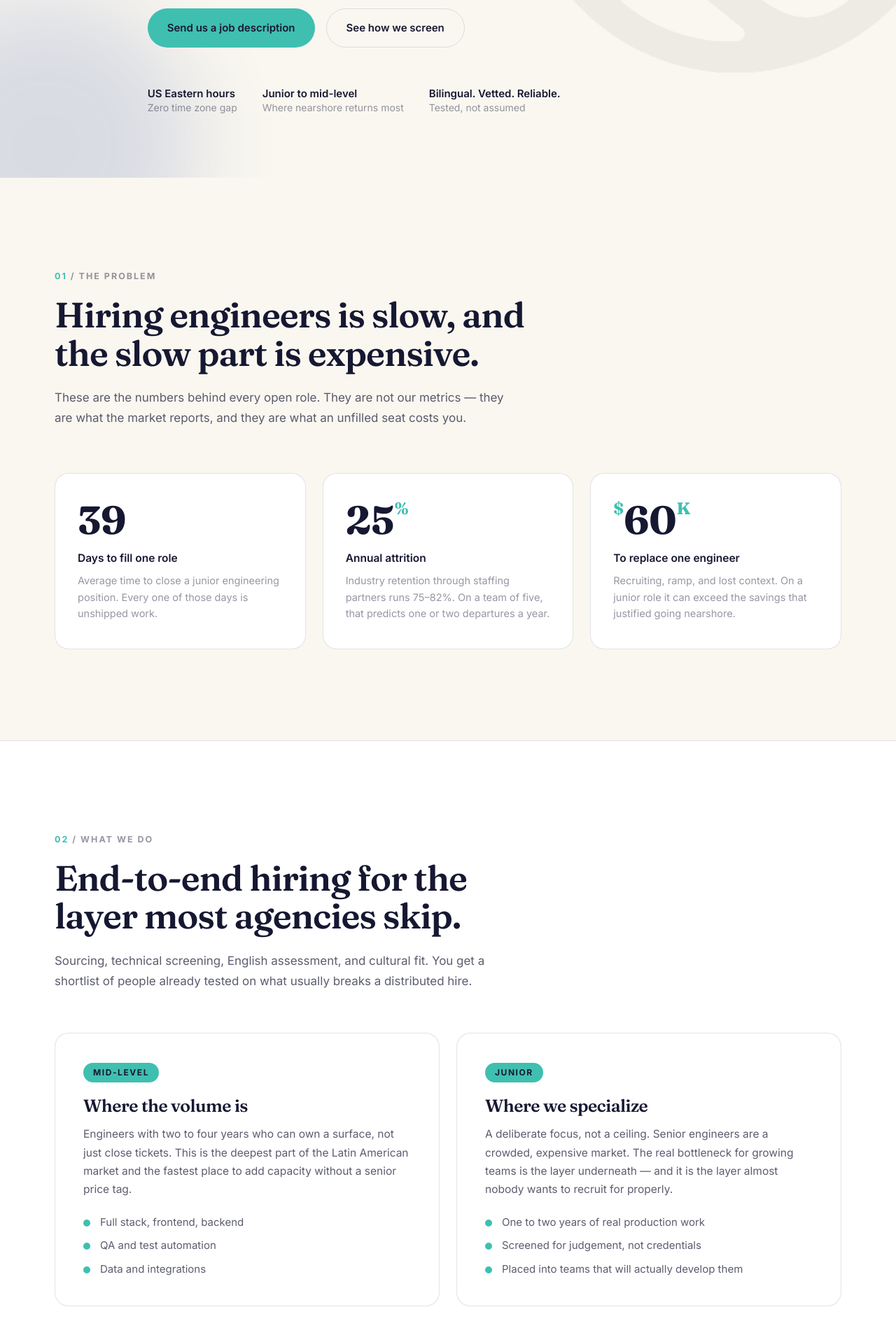
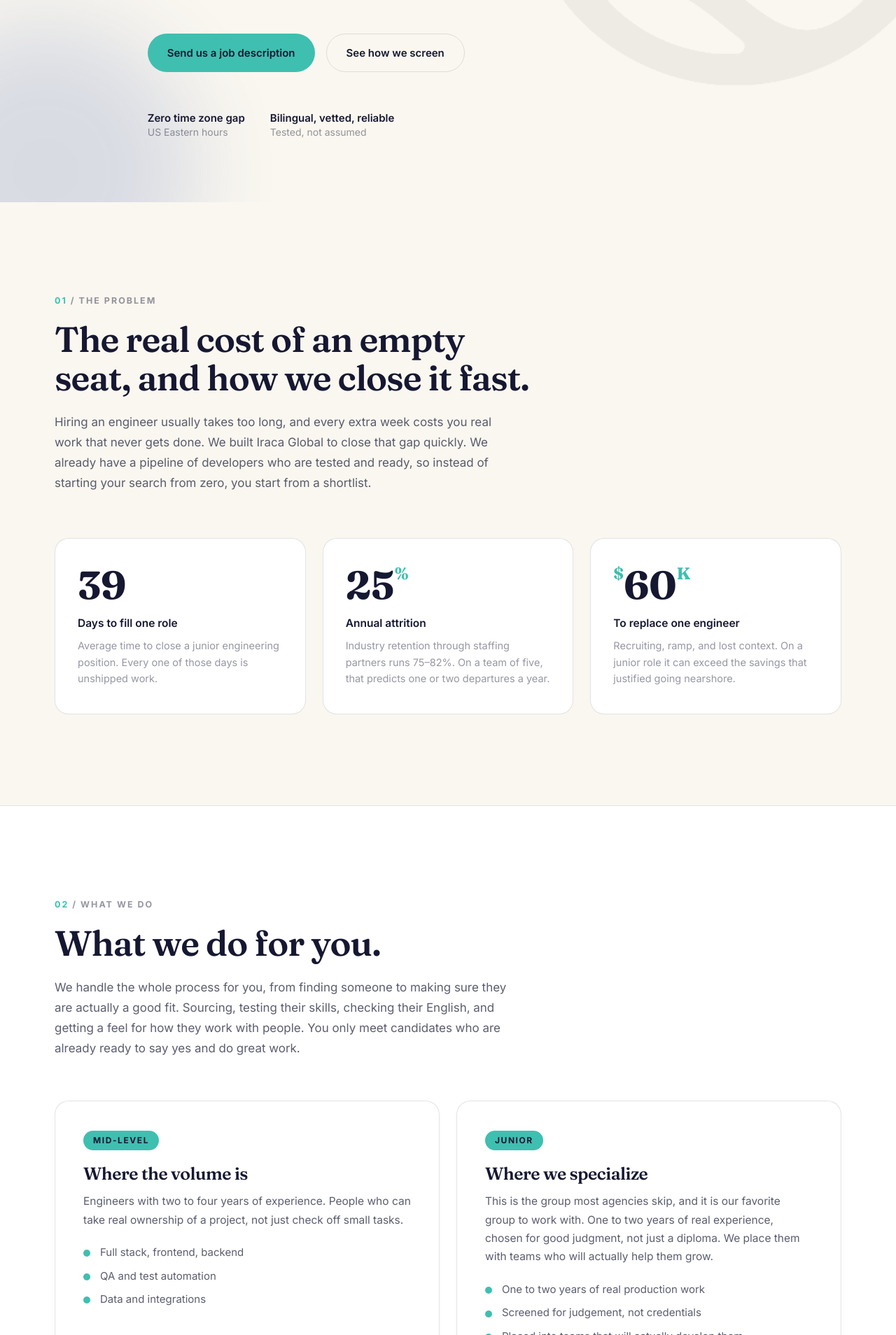
Before and after one commit to juanjovelezc/iraca-global, a React (Vite) app: page / in a window 1280 px wide. Shown: the part 652-2560 px from the top of the page at 70% size. Built offline with nearby package versions, Linux system fonts and the light colour scheme.

Commit message:
Actualiza copy del sitio

```diff
--- a/src/content/site.ts
+++ b/src/content/site.ts
@@ -31,21 +31,20 @@ export const hero = {
   titleLead: 'Vetted bilingual developers,',
   titleAccent: 'ready to ship.',
   lead:
-    'We place junior-to-mid software engineers from Colombia with engineering teams across North America and Europe. Screened for code, for English, and for the thing nobody screens for.',
+    'We connect growing teams in North America and Europe with junior- to mid-level software engineers in Colombia. Every person we send you has already been checked for code, for English, and for the one thing most agencies never think to check at all.',
   primaryCta: 'Send us a job description',
   secondaryCta: 'See how we screen',
   meta: [
-    { title: 'US Eastern hours', sub: 'Zero time zone gap' },
-    { title: 'Junior to mid-level', sub: 'Where nearshore returns most' },
-    { title: 'Bilingual. Vetted. Reliable.', sub: 'Tested, not assumed' },
+    { title: 'Zero time zone gap', sub: 'US Eastern hours' },
+    { title: 'Bilingual, vetted, reliable', sub: 'Tested, not assumed' },
   ],
 }
 
 export const problem = {
   tag: 'The problem',
-  title: 'Hiring engineers is slow, and the slow part is expensive.',
+  title: 'The real cost of an empty seat, and how we close it fast.',
   lead:
-    'These are the numbers behind every open role. They are not our metrics — they are what the market reports, and they are what an unfilled seat costs you.',
+    'Hiring an engineer usually takes too long, and every extra week costs you real work that never gets done. We built Iraca Global to close that gap quickly. We already have a pipeline of developers who are tested and ready, so instead of starting your search from zero, you start from a shortlist.',
   stats: [
     {
       value: 39, prefix: '', suffix: '',
@@ -67,20 +66,20 @@ export const problem = {
 
 export const whatWeDo = {
   tag: 'What we do',
-  title: 'End-to-end hiring for the layer most agencies skip.',
+  title: 'What we do for you.',
   lead:
-    'Sourcing, technical screening, English assessment, and cultural fit. You get a shortlist of people already tested on what usually breaks a distributed hire.',
+    'We handle the whole process for you, from finding someone to making sure they are actually a good fit. Sourcing, testing their skills, checking their English, and getting a feel for how they work with people. You only meet candidates who are already ready to say yes and do great work.',
   cards: [
     {
       kicker: 'Mid-level',
       title: 'Where the volume is',
-      body: 'Engineers with two to four years who can own a surface, not just close tickets. This is the deepest part of the Latin American market and the fastest place to add capacity without a senior price tag.',
+      body: 'Engineers with two to four years of experience. People who can take real ownership of a project, not just check off small tasks.',
       points: ['Full stack, frontend, backend', 'QA and test automation', 'Data and integrations'],
     },
     {
       kicker: 'Junior',
       title: 'Where we specialize',
-      body: 'A deliberate focus, not a ceiling. Senior engineers are a crowded, expensive market. The real bottleneck for growing teams is the layer underneath — and it is the layer almost nobody wants to recruit for properly.',
+      body: 'This is the group most agencies skip, and it is our favorite group to work with. One to two years of real experience, chosen for good judgment, not just a diploma. We place them with teams who will actually help them grow.',
       points: ['One to two years of real production work', 'Screened for judgement, not credentials', 'Placed into teams that will actually develop them'],
     },
   ],
@@ -88,52 +87,52 @@ export const whatWeDo = {
 
 export const method = {
   tag: 'Our method',
-  title: 'The rubric we screen with. All of it.',
+  title: 'How we choose the right person for you.',
   lead:
-    'We are new, so we are not going to ask you to trust a track record we have not built yet. Here is the entire scoring rubric instead. Judge the method.',
+    'We are a new company, so instead of asking you to trust us blindly, we want to show you exactly how we work. Here is our full process.',
   criteria: [
-    { weight: '25%', title: 'Code reading', body: 'Given an unfamiliar pull request, can they explain what it does and spot the risk? Juniors spend more time reading code than writing it, and almost nobody screens for it.' },
-    { weight: '25%', title: 'Debugging', body: 'A broken function. Not "fix it" — narrate how you would find the problem. We score the path, not the answer.' },
-    { weight: '20%', title: 'Communication under pressure', body: 'We interrupt. We disagree. Can they hold the thread, in English, and push back politely without folding?' },
-    { weight: '15%', title: 'Estimation honesty', body: 'Ask for an estimate, then ask what could make it wrong. Someone who invents an answer in a low-stakes call will invent one in sprint planning.' },
-    { weight: '15%', title: 'Curiosity', body: 'What they ask us. For a junior hire, the ability to ask a good question predicts more of the next twelve months than anything on the CV.' },
-    { weight: '0%', title: 'Algorithm puzzles', body: 'We do not use them. They measure preparation for algorithm puzzles. Nobody\u2019s job is inverting a binary tree.' },
+    { weight: '25%', title: 'Reading code', body: 'We hand them a piece of code they have never seen and ask them to explain it. Most of a developer’s day is spent reading code, so this tells us a lot.' },
+    { weight: '25%', title: 'Solving problems', body: 'We give them a broken piece of code and ask them to talk us through how they would fix it. We care more about how they think than the final answer.' },
+    { weight: '20%', title: 'Talking things through', body: 'We ask hard questions and gently push back, in English, to see how they handle a real conversation under pressure.' },
+    { weight: '15%', title: 'Being honest', body: 'We ask for a time estimate, then ask what could go wrong with it. Someone who is honest here will be honest with you later too.' },
+    { weight: '15%', title: 'Curiosity', body: 'We pay close attention to the questions they ask us. A good question often tells us more than a perfect resume.' },
+    { weight: '0%', title: 'Puzzle tests', body: 'We do not use them. They only show how well someone studied for a puzzle, not how well they can do the job.' },
   ],
   note:
-    'A platform can now score how someone builds. What it cannot do is tell you whether they can disagree with a product manager in English on a Thursday afternoon, whether they will still be here in month nine, or what is actually happening in their week. We are in Medellín, in the same city as the people we place. That is the part that does not automate.',
+    'A computer can score how someone writes code. It cannot tell you if that person will still be smiling on a hard Thursday, or if they will still be with you in a year. We can, because we are right there with them, in Medellín.',
 }
 
 export const faq = {
   tag: 'Straight answers',
-  title: 'The questions you were going to ask anyway.',
+  title: 'The questions you were already thinking, answered simply.',
   items: [
-    { q: 'Who owns the code?', a: 'You do, when the contract says so — with an explicit IP assignment clause under the law you choose. Colombia recognizes work-for-hire arrangements and is a signatory to the major international IP conventions. This is a solved problem, but it is also where a weak contract creates real exposure, so do not use a template you found online.' },
-    { q: 'How do we pay them legally?', a: 'Two clean paths. An independent contractor agreement, where the developer invoices you directly and handles their own tax obligations in Colombia. Or an employer of record, where a third party holds the employment relationship and you pay one invoice. Contractor is simpler and faster. EOR gives you more control and suits benefits, equity, or a long horizon.' },
-    { q: 'Is their English actually good enough?', a: 'Interview English and working English are different skills. An interview is a prepared performance. Working English is a planning call with four people talking over each other and an idiom you have to catch in real time. So we interrupt candidates deliberately, ask them to disagree with us, and read a written sample. A certificate is not the bar. The bar is whether they can be understood when it is inconvenient.' },
-    { q: "What happens if it doesn't work out?", a: 'It depends on the structure you chose. Contractor agreements end with notice. Employment relationships in Colombia carry more worker protection than most US states, and severance rules are real. Know which structure you are in before you need to know. We are not lawyers and this is not legal advice — talk to counsel who knows Colombian labor law before signing. But you should walk in knowing what to ask.' },
-    { q: 'What about holidays and time zones?', a: 'Medellín is UTC-5. Zero hours from US Eastern, one from Central, three from Pacific — a real overlap window every working day. Colombia has 18 public holidays against roughly 11 in the US, and they mostly do not align. Put the calendar in the contract on day one rather than discovering it in November.' },
-    { q: 'What does it cost?', a: 'It depends on the role, the seniority, and whether you want contractor or EOR. We would rather quote something real than publish a number that turns out to be wrong for your situation. Send us the job description and you will get a straight answer, including whether we think we are the right fit at all.' },
+    { q: 'Who owns the code?', a: 'You do. We make sure the contract says so clearly, so there is never any confusion later.' },
+    { q: 'How do we pay them the right way?', a: 'We make it simple. You can either work with them as an independent contractor, which is the fastest way to start, or use an employer of record, which gives you a bit more structure if you are planning long term. We help you pick whichever fits you best.' },
+    { q: 'Is their English really good enough?', a: 'Yes, and we make sure of it in a real way. Instead of just checking a certificate, we have a real conversation with them, including moments where we interrupt or disagree, just like in a real meeting. If they can hold their own there, they can hold their own with your team.' },
+    { q: 'What if it does not work out?', a: 'That is exactly why we offer a guarantee. If a placement does not work out within 90 days, we find you someone new, at no extra cost. We also walk you through what to expect from the start, so there are no surprises later.' },
+    { q: 'What about holidays and time zones?', a: 'Good news here too. Medellín shares almost the exact same working hours as the US. We also give you the full holiday calendar upfront, so you can plan ahead with zero surprises.' },
+    { q: 'What does it cost?', a: 'It depends on the role, so instead of guessing, just send us the job description. We will give you a real, honest number, and tell you plainly if we are not the right fit for you.' },
   ],
 }
 
 export const commitments = {
   tag: 'What we commit to',
-  title: 'No case studies yet. Commitments instead.',
+  title: 'What we promise you, from day one.',
   lead:
     'We cannot show you a retention rate we have not earned. We can tell you exactly what we hold ourselves to, in writing, from the first search.',
   items: [
-    { title: 'First shortlist in 10 business days', body: 'From signed brief to candidates in front of you.' },
-    { title: '90-day replacement guarantee', body: 'If the placement does not hold, we run the search again.' },
-    { title: 'Screening included', body: 'Technical assessment and English evaluation, before you see anyone.' },
-    { title: 'We say no', body: 'If we cannot fill your role, we tell you in an email — not six weeks into a search.' },
+    { title: 'A shortlist in 10 business days', body: 'From the moment you sign, to real candidates in front of you.' },
+    { title: 'A 90 day guarantee', body: 'If it does not work out, we search again for you, at no cost.' },
+    { title: 'Every candidate is already tested', body: 'Code, English, and fit, before you ever see a name.' },
+    { title: 'We tell you the truth', body: 'If we cannot fill your role, we say so in an email, not six weeks later.' },
   ],
 }
 
 export const team = {
   tag: 'Who we are',
-  title: 'We have been on both sides of this table.',
+  title: 'We built Iraca Global because we have sat on both sides of this table.',
   lead:
-    'As the ones hiring, and as the ones being hired. That is why we screen for the things that never appear on a CV.',
+    'We know what it feels like to search for the right job, and we know what it feels like to search for the right person. That is why we care so much about getting the human part right, not just the paperwork.',
   members: [
     {
       initials: 'PV',
```
